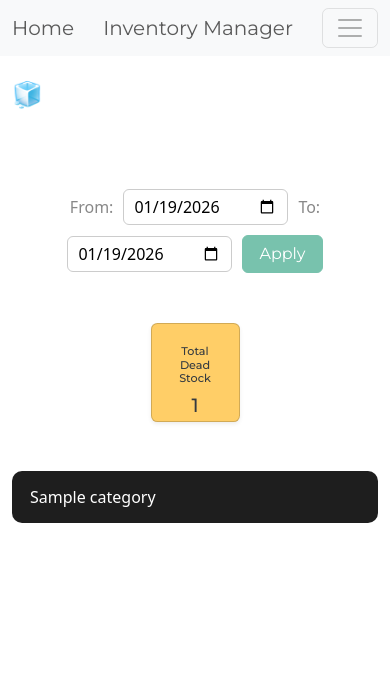
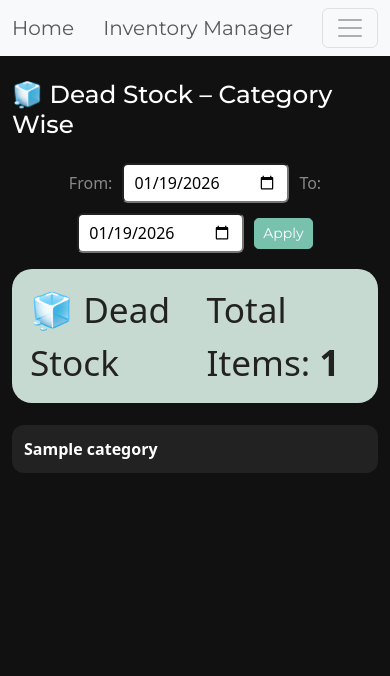
Before and after one commit to Abhijay-Sharma/ObluMerge, a Django app: page /inventory/dead-stock/ in a window 390 px wide. Shown: the top 676 px of the page. Run offline with Django 5.2, Linux system fonts and the light colour scheme; a user stored in the database is signed in; tables that the repository leaves empty hold one stand-in row (values such as "Sample post").

Commit message:
new dead stock report template with improved UI

```diff
--- a/inventory/Templates/inventory/dead_stock_dashboard_3mail.html
+++ b/inventory/Templates/inventory/dead_stock_dashboard_3mail.html
@@ -1,186 +1,160 @@
-<!-- dead_stock_dashboard.html
-this is dashboard that display the dead stock product (not sold in long time-->
-
 {% extends 'inventory/base.html' %}
-
 {% block content %}
 
 <style>
-
-     .date-filter-form {
-          display: flex;
-          justify-content: center;
-          align-items: center;
-          gap: 10px;
-          flex-wrap: wrap;
-          margin: 50px auto;
+    body {
+     background:#111;
+    }
+    .mobile-view {
+        display:none;
     }
 
-        .date-filter-form label {
-          font-weight: 500;
+    .date-filter-form{
+      display:flex;
+      justify-content:center;
+      align-items:center;
+      gap:10px;
+      flex-wrap:wrap;
+      margin:24px auto 16px;
+    }
+    .date-filter-form input{
+      padding:6px 10px;
+      border-radius:6px;
     }
 
-        .date-filter-form input[type="date"] {
-          padding: 5px 10px;
-          border: 1px solid #ccc;
-          border-radius: 6px;
+    .insight-bar{
+      display:flex;
+      align-items:center;
+      justify-content:center;
+      gap:12px;
+      background:#C7DAD1;
+      padding:14px 18px;
+      border-radius:20px;
+      margin-bottom:22px;
+    }
+    .insight-text,
+    .insight-total{
+      font-size:2.2rem;
+      color:#222;
     }
 
-        .date-filter-form .btn {
-          padding: 6px 16px;
-          border-radius: 6px;
+    .accordion{
+      width:100%;
+      background:#1e1e1e;
+      color:#fff;
+      padding:14px 18px;
+      margin-top:12px;
+      border:none;
+      border-radius:10px;
+      cursor:pointer;
+      text-align:left;
+    }
+    .accordion:hover,
+    .accordion.active{background:#333;}
+
+    .panel{
+      display:none;
+      background:#2c2c2c;
+      border-radius:10px;
+      margin-bottom:16px;
+    }
+    .panel.open{
+      display:block;
+      padding:14px;
     }
 
-        .summary-card {
-            flex: 0 0 85%;
-            max-width: 100%;
-            max-height: 100%;
-            padding: 5px 2px;
-            box-sizing: border-box;
-            text-align: center;
+    .customer-panel{
+      margin-top:8px;
+      background:#121212;
+      border-radius:14px;
+      padding:8px;
+    }
+    .customer-row{
+      display:flex;
+      justify-content:space-between;
+      align-items:center;
+      padding:10px 12px;
+      margin-bottom:6px;
+      border-radius:10px;
+      background:linear-gradient(135deg,#1f1f1f,#181818);
+      border:1px solid #2c2c2c;
+    }
+    .customer-name{color:#fff;font-weight:600;font-size:14px;}
+    .customer-sales{color:#9aa0a6;font-size:12px;}
+    .mail-btn{font-size:12px;border-radius:20px;}
 
+    .mobile-category-toggle{
+      width:100%;
+      background:#222;
+      color:#fff;
+      padding:12px;
+      border:none;
+      border-radius:12px;
+      margin-bottom:8px;
+      font-weight:600;
+      text-align:left;
     }
 
-          .summary-card h5 {
-            font-size: 1.2rem;
+    .mobile-category-panel{
+      display:none;
+      margin-bottom:14px;
     }
 
-          .summary-card h3 {
-            font-size: 2rem;
+    .mobile-product-toggle{
+      width:100%;
+      background:#1b1b1b;
+      color:#4da3ff;
+      padding:10px;
+      border:none;
+      border-radius:10px;
+      margin:6px 0;
+      text-align:left;
     }
 
-        @media (max-width: 768px) {
-          .row.mb-4.justify-content-center {
-            display: flex;
-            flex-wrap: nowrap;
-            align-items: centre;
-            overflow-x: auto;
-            padding: 0 70px;
-            margin: 0;
-            scroll-behavior: smooth
+    .mobile-product-panel{
+      display:none;
+      padding:8px;
     }
 
-          .summary-card {
-            flex: 0 0 85%;
-            max-width: 90%;
-            max-height: 80%;
-            padding: 5px 2px;
-            box-sizing: border-box;
-            text-align: center;
+    .mobile-product-meta{
+      background:#151515;
+      padding:8px;
+      border-radius:10px;
+      font-size:13px;
+      color:#aaa;
+      margin-bottom:8px;
     }
 
-          .summary-card h5 {
-            font-size: 0.7rem;
+    .mobile-customer-toggle{
+      background:none;
+      border:none;
+      color:#4da3ff;
+      font-weight:600;
+      margin-bottom:8px;
     }
 
-          .summary-card h3 {
-            font-size: 0.8rem;
-          }
-        }
-        /* ===== CATEGORY ACCORDION (SMOOTH + LINE BY LINE) ===== */
-
-    .accordion {
-        display: block;                 /* ✅ force new line */
-        width: 100%;
-        background-color: #1e1e1e;
-        color: white;
-        cursor: pointer;
-        padding: 14px 18px;
-        margin-top: 12px;
-        border: none;
-        text-align: left;
-        outline: none;
-        font-size: 16px;
-        border-radius: 10px;
-        transition: background 0.3s ease;
+    .mobile-customer-panel{
+      display:none;
     }
 
-    .accordion:hover,
-    .accordion.active {
-        background-color: #333;
+    .mobile-customer-row{
+      display:flex;
+      justify-content:space-between;
+      align-items:center;
+      background:rgba(255,255,255,.05);
+      padding:8px;
+      border-radius:10px;
+      margin-bottom:6px;
     }
 
-    /* Panel container */
-    .panel {
-        width: 100%;
-        overflow: hidden;
-        max-height: 0;                  /* ✅ collapsed by default */
-        transition: max-height 0.45s ease, padding 0.3s ease;
-        background-color: #2c2c2c;
-        border-radius: 10px;
-        margin-bottom: 12px;
-        padding: 0 16px;                /* no vertical padding when closed */
+    @media (max-width:768px){
+      .desktop-view{display:none;}
+      .mobile-view{display:block;}
     }
-
-
-        /* Open state */
-        .panel.open {
-            padding: 12px 16px;
-        }
-
-
-        @media (max-width: 420px) {
-          .row.mb-4.justify-content-center {
-            display: flex;
-            flex-wrap: nowrap;
-            justify-content: flex-start;
-            align-items: stretch;
-            overflow-x: auto;
-            gap: 4px;
-            padding: 0 70px;
-            margin-left: 0 !important;
-            margin-right: 0 !important;
-            scroll-behavior: smooth;
-          }
-
-          .summary-card {
-            max-width: 100%;
-            text-align: center;
-          }
-
-          .summary-card h5 {
-            font-size: 0.7rem;
-          }
-
-          .summary-card h3 {
-            font-size: 1.2rem;
-          }
-        }
-
-        @media (max-width: 360px) {
-
-          h2{
-            font-size: 1rem;
-          }
-          .row.mb-4.justify-content-center {
-
-            align-items: center;
-            justify-content: center;
-            gap: 8px;
-            overflow-x: hidden;
-            padding: 0;
-            margin: 0;
-          }
-
-          .summary-card {
-            max-width: 100%;
-            text-align: center;
-          }
-
-          .summary-card h5 {
-            font-size: 0.85rem;
-          }
-
-          .summary-card h3 {
-            font-size: 1rem;
-          }
-        }
-
-
 </style>
 
+<div class="container mt-4">
 
-<div class="container mt-4">
     <h2 style="color:white;">🧊 Dead Stock – Category Wise</h2>
 
     <form method="get" class="date-filter-form">
@@ -188,125 +162,157 @@ this is dashboard that display the dead stock product (not sold in long time-->
       <input type="date" name="from" value="{{ from_date|date:'Y-m-d' }}">
       <label>To:</label>
       <input type="date" name="to" value="{{ to_date|date:'Y-m-d' }}">
-  <button class="btn btn-primary">Apply</button>
+      <button class="btn btn-primary btn-sm">Apply</button>
     </form>
-      <div class="row mb-4 justify-content-center">
-      <div class="col-md-3 col-6">
-        <div class="card summary-card bg-warning text-dark shadow-sm">
-          <div class="card-body text-center">
-            <h5>Total Dead Stock</h5>
-            <h3>{{ dead_stock |length }}</h3>
-          </div>
-        </div>
-      </div>
+
+    <div class="insight-bar">
+      <span class="insight-text">🧊 Dead Stock</span>
+      <span class="insight-total">
+        Total Items: <strong>{{ dead_stock|length }}</strong>
+      </span>
     </div>
 
-
+    <!-- ================= DESKTOP VIEW ================= -->
+    <div class="desktop-view">
         {% for category, items in category_data.items %}
         <button class="accordion">{{ category }}</button>
 
         <div class="panel">
-    <table class="table table-striped">
+            <table class="table table-dark align-middle">
                 <thead>
-        <tr>
-          <th>Name</th>
-          <th>Quantity</th>
-          <th>Last Sold</th>
-          <th>Customers / Salesperson</th>
-          <th>Action</th>
-
-        </tr>
+                    <tr><th>Item</th><th>Customers</th></tr>
                 </thead>
                     <tbody>
+
                         {% for item in items %}
                         <tr>
-            <td>{{ item.name }}</td>
-            <td>{{ item.quantity }}</td>
+                            <td style="vertical-align:top;width:260px;">
+                              <div style="background:#181818;border:1px solid #333;border-radius:12px;padding:12px;position:sticky;top:10px;">
+                                <div style="color:#fff;font-weight:600;">{{ item.name }}</div>
+                                <div style="font-size:12px;color:#aaa;">Qty: {{ item.quantity }}</div>
+                                <div style="font-size:12px;color:#aaa;">Last Sold: {{ item.last_sold|default:"Never" }}</div>
+                              </div>
+                            </td>
+
                             <td>
-              {% if item.last_sold %}
-                {{ item.last_sold }}
-              {% else %}
-                <i>Never Sold</i>
-              {% endif %}
-            </td>
-            <td>
-              {% if item.customers %}
-                <ul style="padding-left: 16px; margin: 0;">
+                            <div class="customer-panel">
                             {% for c in item.customers %}
-                    <li>
+                            <div class="customer-row">
+                              <div>
+                                <div class="customer-name">
                                   {% if c.link %}
-                        <a href="{{ c.link }}" target="_blank">
+                                    <a href="{{ c.link }}" target="_blank" style="color:#4da3ff;">
                                       {{ c.name }}
                                     </a>
                                   {% else %}
                                     {{ c.name }}
                                   {% endif %}
+                                </div>
 
-                      {% if c.salesperson %}
-                        <small style="color:#aaa;">
-                          — {{ c.salesperson }}
-                        </small>
-                      {% else %}
-                        <small style="color:#666;">
-                          — Unassigned
-                        </small>
+                                <div class="customer-sales">{{ c.salesperson|default:"Unassigned" }}</div>
+                              </div>
+                              {% if c.mail_link %}
+                              <a href="{{ c.mail_link }}" class="btn btn-outline-success btn-sm mail-btn">📧 Mail</a>
                               {% endif %}
-                    </li>
-
+                            </div>
                             {% endfor %}
-                </ul>
-              {% else %}
-                -
-              {% endif %}
+                            </div>
                             </td>
-            <td>
-              {% if item.customers %}
-                <ul style="padding-left: 0; margin: 0; list-style: none;">
-                  {% for c in item.customers %}
-                    <li>
-                      {% if c.mail_link %}
-                        <a href="{{ c.mail_link }}" class="btn btn-sm btn-outline-primary">
-                          📧 Mail
-                        </a>
-                      {% else %}
-                        <span style="color:#777;">—</span>
-                      {% endif %}
-                    </li>
-                  {% endfor %}
-                </ul>
-              {% else %}
-                -
-              {% endif %}
-            </td>
-
                         </tr>
                         {% endfor %}
                     </tbody>
             </table>
         </div>
-{% empty %}
-  <p class="text-center text-muted">✅ No Dead Stock Found</p>
         {% endfor %}
+    </div>
+
+    <!-- ================= MOBILE VIEW ================= -->
+    <div class="mobile-view">
+
+        {% for category, items in category_data.items %}
+            <button class="mobile-category-toggle">{{ category }}</button>
+
+            <div class="mobile-category-panel">
+
+                {% for item in items %}
+                    <button class="mobile-product-toggle">{{ item.name }}</button>
+
+                    <div class="mobile-product-panel">
+                        <div class="mobile-product-meta">
+                        Qty: {{ item.quantity }}<br>
+                        Last Sold: {{ item.last_sold|default:"Never" }}
+                        </div>
+
+                        <button class="mobile-customer-toggle">
+                        👥 View Customers ({{ item.customers|length }})
+                        </button>
+
+                        <div class="mobile-customer-panel">
+                            {% for c in item.customers %}
+                                <div class="mobile-customer-row">
+                                  <div>
+                                    {% if c.link %}
+                                      <a href="{{ c.link }}" target="_blank" style="color:#4da3ff;font-weight:600;">
+                                        {{ c.name }}
+                                      </a><br>
+                                    {% else %}
+                                      <strong>{{ c.name }}</strong><br>
+                                    {% endif %}
+
+                                    <small>{{ c.salesperson|default:"Unassigned" }}</small>
+                                  </div>
+                                  {% if c.mail_link %}
+                                     <a href="{{ c.mail_link }}" class="btn btn-outline-success btn-sm">📧 Mail</a>
+                                  {% endif %}
+                                </div>
+                            {% endfor %}
+                        </div>
+                    </div>
+                {% endfor %}
+            </div>
+        {% endfor %}
+        </div>
 
     </div>
 
 <script>
-  const accordions = document.querySelectorAll(".accordion");
+/* ===== DESKTOP ===== */
+document.querySelectorAll(".accordion").forEach(acc=>{
+  acc.onclick=()=>{
+    acc.classList.toggle("active");
+    acc.nextElementSibling.classList.toggle("open");
+  };
+});
 
-  accordions.forEach(acc => {
-    acc.addEventListener("click", function () {
-      this.classList.toggle("active");
+/* ===== MOBILE ===== */
+document.querySelectorAll(".mobile-category-toggle").forEach(btn=>{
+  btn.onclick=()=> {
+    const p=btn.nextElementSibling;
+    p.style.display=p.style.display==="block"?"none":"block";
+  };
+});
 
-      const panel = this.nextElementSibling;
+document.querySelectorAll(".mobile-product-toggle").forEach(btn=>{
+  btn.onclick=()=>{
+    const panel=btn.nextElementSibling;
+    const cat=btn.closest(".mobile-category-panel");
 
-      if (panel.style.maxHeight) {
-        panel.style.maxHeight = null;
-        panel.classList.remove("open");
-      } else {
-        panel.style.maxHeight = panel.scrollHeight + "px";
-        panel.classList.add("open");
-      }
+    cat.querySelectorAll(".mobile-product-panel").forEach(p=>{
+      if(p!==panel) p.style.display="none";
     });
+    cat.querySelectorAll(".mobile-customer-panel").forEach(p=>{
+      p.style.display="none";
+    });
+
+    panel.style.display=panel.style.display==="block"?"none":"block";
+  };
+});
+
+document.querySelectorAll(".mobile-customer-toggle").forEach(btn=>{
+  btn.onclick=()=>{
+    const p=btn.nextElementSibling;
+    p.style.display=p.style.display==="block"?"none":"block";
+  };
 });
 </script>
 
```
Lines whose indentation alone changed are shown as unchanged.
